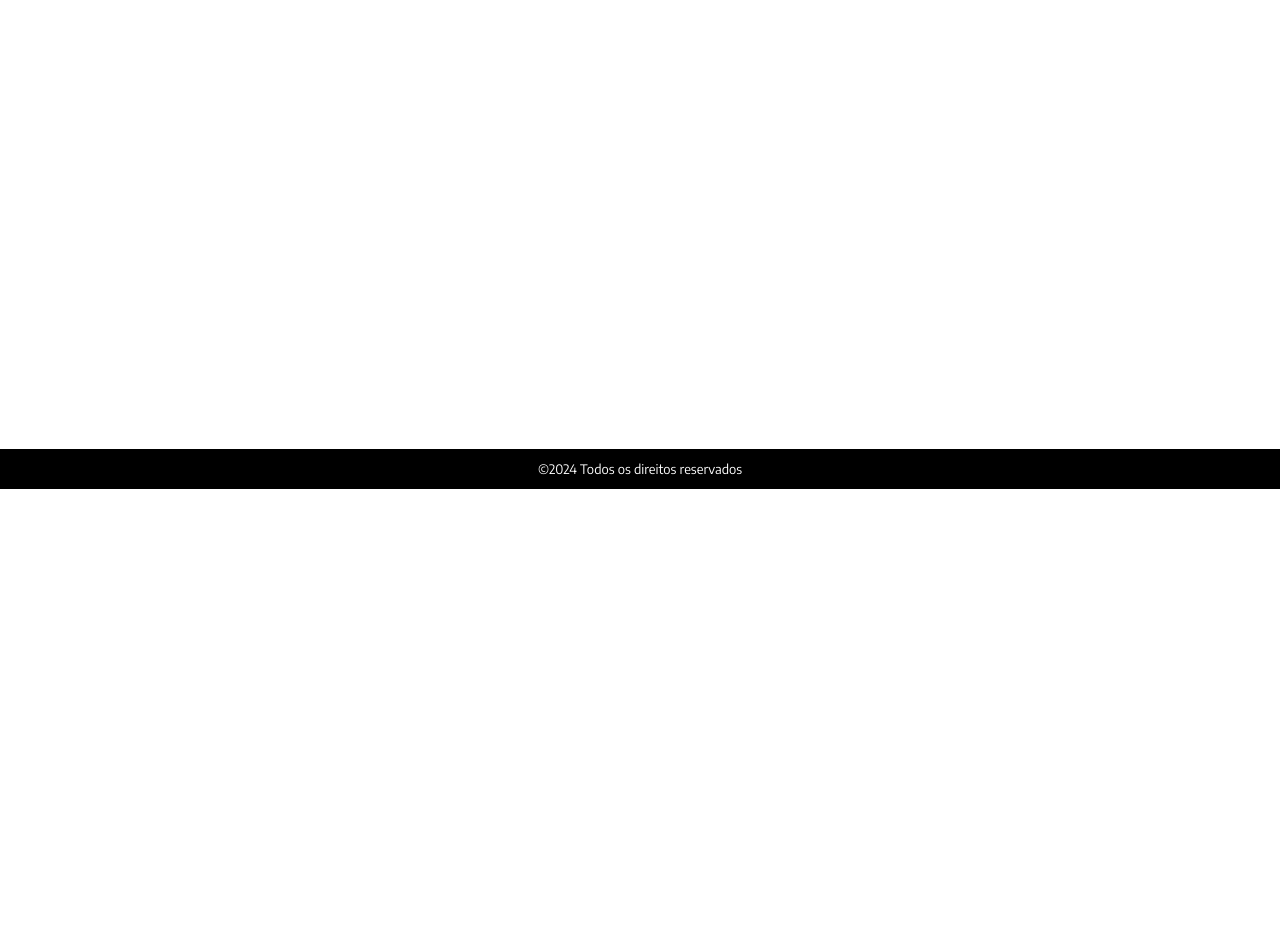
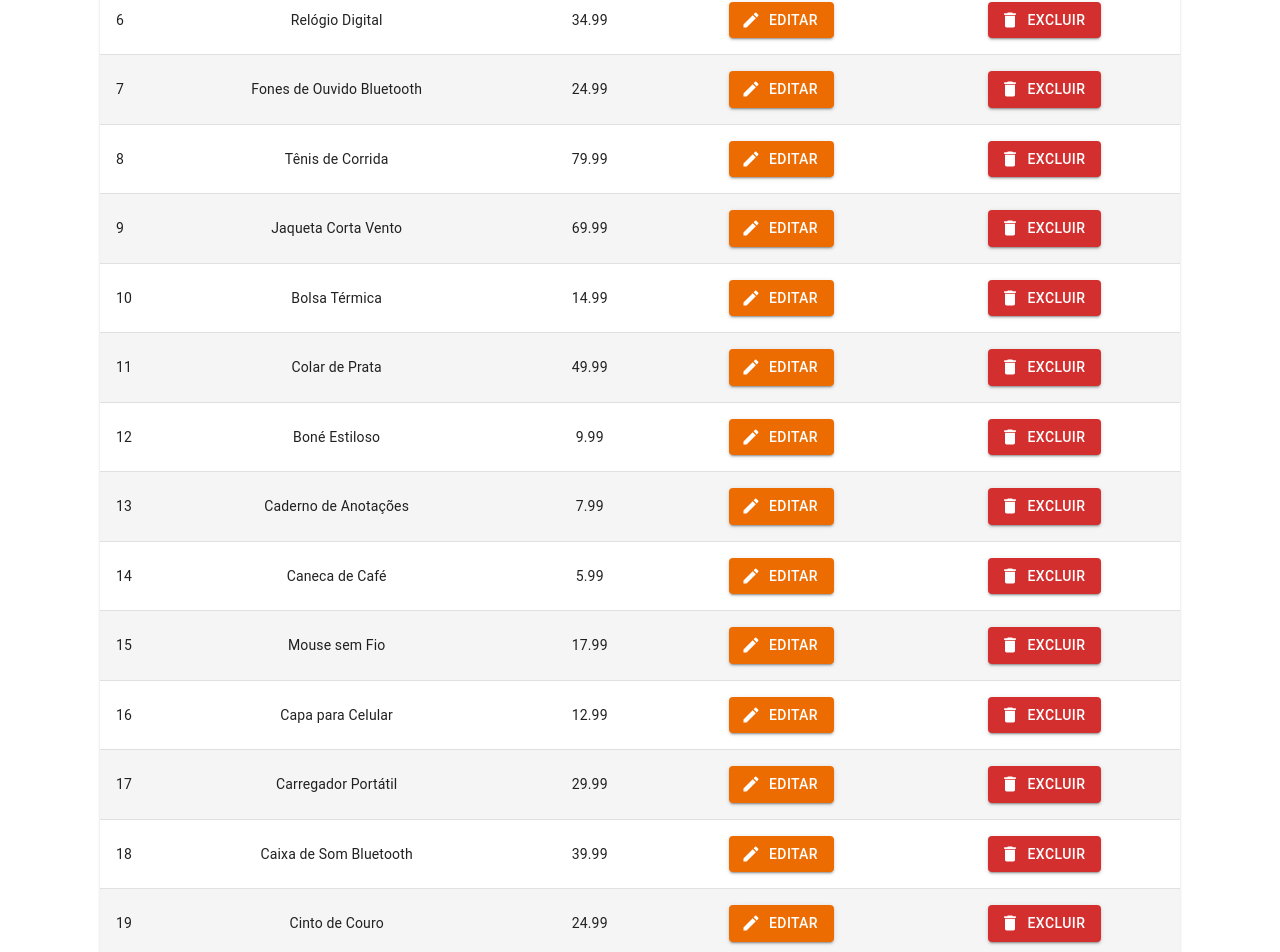
Before and after one commit to ivanafeitosa/crud_react, a React (Vite) app: page / in a window 1280 px wide. Shown: the part 311-1263 px from the top of the page. Before the commit the page ends 800 px from the top, so only its background shows below. Built offline with nearby package versions, Linux system fonts and the light colour scheme; no server answers; data requests are answered from the project's data file.

Commit message:
Add funcionalidade de delete

```diff
--- /dev/null
+++ b/db.json
@@ -0,0 +1,84 @@
+{
+  "products": [
+    {
+      "id": "5",
+      "name": "Mochila Esportiva",
+      "price": 49.99
+    },
+    {
+      "id": "6",
+      "name": "Relógio Digital",
+      "price": 34.99
+    },
+    {
+      "id": "7",
+      "name": "Fones de Ouvido Bluetooth",
+      "price": 24.99
+    },
+    {
+      "id": "8",
+      "name": "Tênis de Corrida",
+      "price": 79.99
+    },
+    {
+      "id": "9",
+      "name": "Jaqueta Corta Vento",
+      "price": 69.99
+    },
+    {
+      "id": "10",
+      "name": "Bolsa Térmica",
+      "price": 14.99
+    },
+    {
+      "id": "11",
+      "name": "Colar de Prata",
+      "price": 49.99
+    },
+    {
+      "id": "12",
+      "name": "Boné Estiloso",
+      "price": 9.99
+    },
+    {
+      "id": "13",
+      "name": "Caderno de Anotações",
+      "price": 7.99
+    },
+    {
+      "id": "14",
+      "name": "Caneca de Café",
+      "price": 5.99
+    },
+    {
+      "id": "15",
+      "name": "Mouse sem Fio",
+      "price": 17.99
+    },
+    {
+      "id": "16",
+      "name": "Capa para Celular",
+      "price": 12.99
+    },
+    {
+      "id": "17",
+      "name": "Carregador Portátil",
+      "price": 29.99
+    },
+    {
+      "id": "18",
+      "name": "Caixa de Som Bluetooth",
+      "price": 39.99
+    },
+    {
+      "id": "19",
+      "name": "Cinto de Couro",
+      "price": 24.99
+    },
+    {
+      "id": "20",
+      "name": "Guarda-chuva Automático",
+      "price": 19.99
+    }
+  ]
+}
--- a/package.json
+++ b/package.json
@@ -14,6 +14,7 @@
     "@emotion/styled": "^11.11.0",
     "@mui/icons-material": "^5.15.14",
     "@mui/material": "^5.15.14",
+    "json-server": "^1.0.0-alpha.23",
     "react": "^18.2.0",
     "react-dom": "^18.2.0",
     "react-router-dom": "^6.22.3"
--- a/src/components/TableProdutos/index.jsx
+++ b/src/components/TableProdutos/index.jsx
@@ -56,12 +56,19 @@ export default function TableProdutos() {
   const [rows, setRows] = useState([]);
 
   useEffect(()=> {
-    fetch(`https://mocki.io/v1/5156c7cb-649d-42db-bfa2-1052aa558714`)
+    fetch(`http://localhost:3000/products`)
     .then(response => response.json() )
     .then(data => {
       setRows(data);
     } )
   },[]);
+
+  const deleteProduct = async (id) => {
+    fetch(`http://localhost:3000/products/${id}`, {
+      method: "DELETE"
+    })
+    window.location.reload()
+  }
 
   return (
     <TableContainer component={Paper}>
@@ -87,7 +94,7 @@ export default function TableProdutos() {
                 <Button variant="contained" color="warning" startIcon={<EditIcon />}>Editar</Button>
               </StyledTableCell>
               <StyledTableCell align="center">
-              <Button variant="contained" color="error" startIcon={<DeleteIcon />}>Excluir</Button>
+              <Button variant="contained" color="error" startIcon={<DeleteIcon />} onClick={() => {deleteProduct(row.id)}}>Excluir</Button>
               </StyledTableCell>
             </StyledTableRow>
           ))}
```
Also changed, not shown: 1 other file (tests, documents, lock files or other folders).
